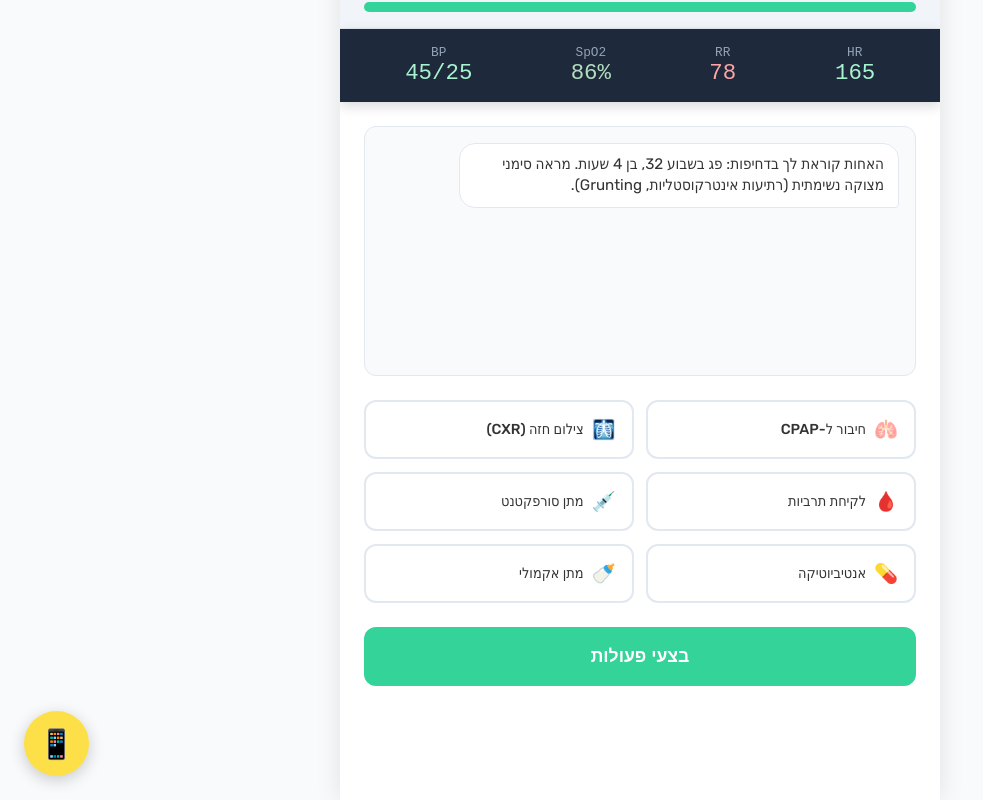
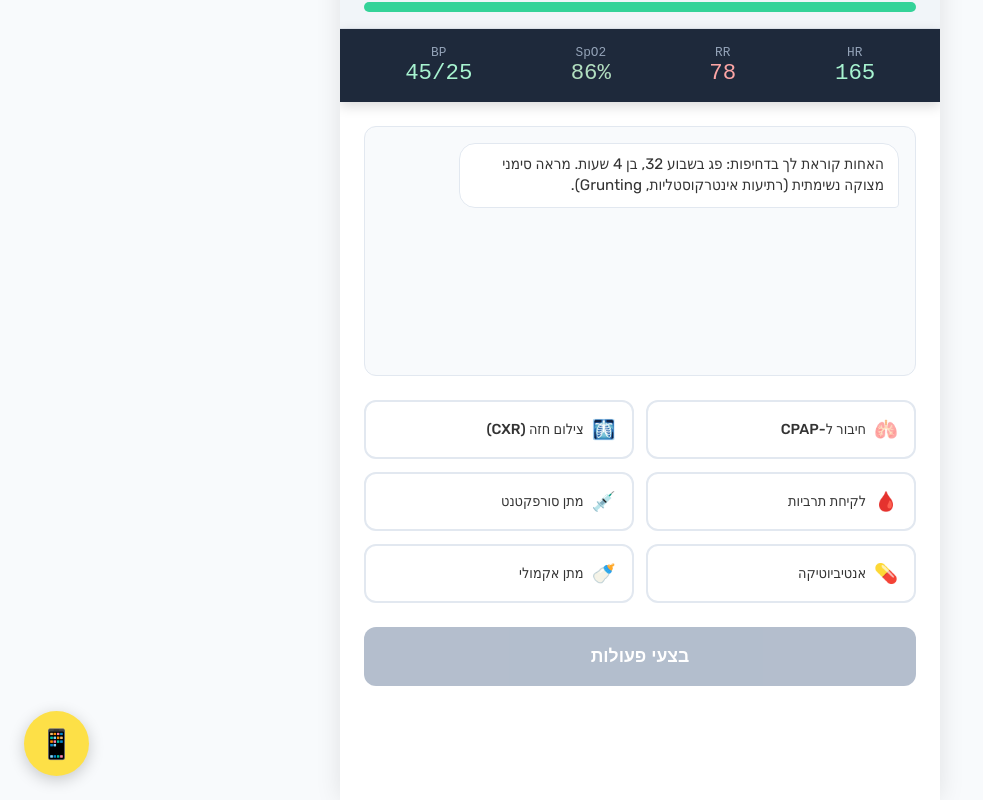
Before and after one commit to VontikiOG/ADI_LEARNING, a React (Vite) app: page / in a window 1280 px wide. Both pictures are taken after a click on the button "👶 פגייה: מצוקה נשימתית". Shown: the part 39-839 px from the top of the page, without its empty margins (0-983 px from the left). Built offline with nearby package versions, Linux system fonts and the light colour scheme; the HTML template or start-up script is replaced by a standard one.

Commit message:
Update App.jsx

```diff
--- a/src/App.jsx
+++ b/src/App.jsx
@@ -157,6 +157,22 @@ export default function App() {
     if (statDrops.sat) stateRef.newVitals.sat -= statDrops.sat;
     if (statDrops.hr) stateRef.newVitals.hr = statDrops.hr;
     if (statDrops.bp) stateRef.newVitals.bp = statDrops.bp;
+    const triggerError = (msg, toastJoke, vitalityPenalty, statDrops, stateRef) => {
+    setIsShaking(true);
+    setTimeout(() => setIsShaking(false), 400);
+    if (toastJoke) setToast(toastJoke);
+
+    // מפעיל רטט קצר בטלפון הסלולרי (אם המכשיר תומך)
+    if (navigator.vibrate) {
+      navigator.vibrate([200]);
+    }
+
+    stateRef.newLogs.push(createMsg(msg, 'error'));
+    stateRef.newVitality -= vitalityPenalty;
+    if (statDrops.sat) stateRef.newVitals.sat -= statDrops.sat;
+    if (statDrops.hr) stateRef.newVitals.hr = statDrops.hr;
+    if (statDrops.bp) stateRef.newVitals.bp = statDrops.bp;
+  };
   };
 
   const handleExecuteActions = () => {
@@ -378,7 +394,13 @@ export default function App() {
               })}
             </div>
 
-            <button className="submit-btn" onClick={handleExecuteActions}>בצעי פעולות</button>
+            <button
+  className="submit-btn"
+  onClick={handleExecuteActions}
+  disabled={selectedActions.length === 0}
+>
+  בצעי פעולות
+</button>
 
             <button className="fab-senior" onClick={handleConsultSenior} title="התייעצות עם הכונן">
               📱
```
